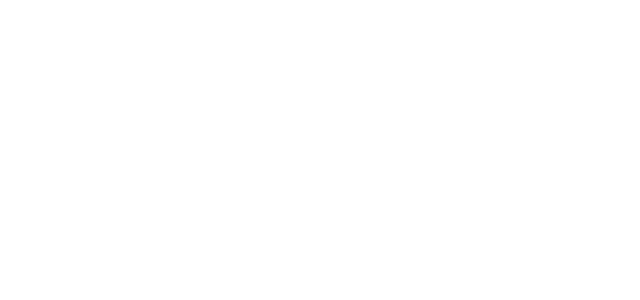
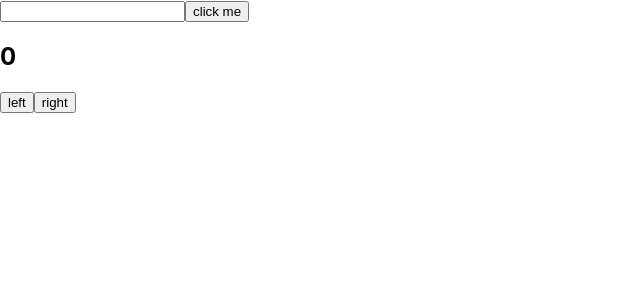
Before and after one commit to jukitot/react-may-2024, a React (Create React App) app: page / in a window 1280 px wide. Shown: the top 300 px of the page, without its empty margins (0-640 px from the left). Built offline with nearby package versions, Linux system fonts and the light colour scheme.

Commit message:
lesson7-useRef

```diff
--- a/src/App.tsx
+++ b/src/App.tsx
@@ -1,9 +1,17 @@
-import React, {FC} from 'react';
+import React, {FC, useRef} from 'react';
 import './App.css';
+import UseRefComponent2 from "./UseRefComponent2";
 
 const App:FC = () => {
+    const customRef = useRef<HTMLInputElement>(null);
   return (
       <>
+          <input ref={customRef} type="text"/>
+          <button onClick={()=>{
+              console.log(customRef.current)
+          }}>click me</button>
+
+          <UseRefComponent2/>
       </>
   );
 }
--- /dev/null
+++ b/src/UseRefComponent2.tsx
@@ -0,0 +1,28 @@
+import React, {useEffect, useRef, useState} from 'react';
+
+const UseRefComponent2 = () => {
+    let [number, setNumber] = useState<number>(0)
+
+    const anotherNum = useRef<number>(0)
+
+    useEffect(() => {
+        console.log(anotherNum)
+    }, [number]);
+    return (
+        <div>
+            <h2>{number}</h2>
+
+            <button onClick={()=>{
+                setNumber(++number)
+            }}>left</button>
+
+            <button onClick={()=>{
+                setNumber(--number)
+                console.log(anotherNum.current++)
+                console.log(anotherNum)
+            }}>right</button>
+        </div>
+    );
+};
+
+export default UseRefComponent2;
```
